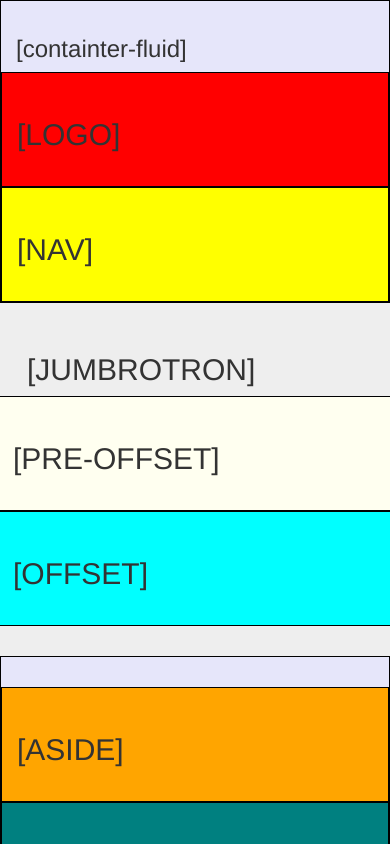
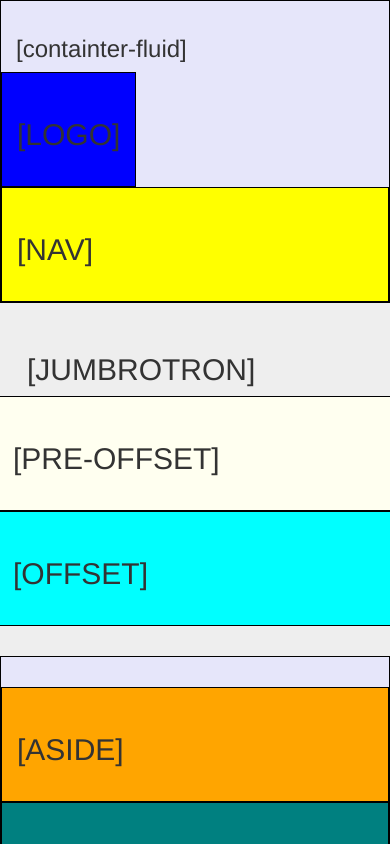
Before and after one commit to chibibibi/grid, a plain HTML site: page index.html in a window 390 px wide. Shown: the top 844 px of the page. Drawn offline with nearby package versions, Linux system fonts and the light colour scheme.

Commit message:
added media query

```diff
--- a/index.html
+++ b/index.html
@@ -4,6 +4,7 @@
   <meta charset="UTF-8">
   <meta name="viewport" content="width=device-width, initial-scale=1.0">
   <meta http-equiv="X-UA-Compatible" content="ie=edge">
+  <meta name="viewport" content="width=device-width, initial-scale=1.0">
   <title>Document</title>
   <link rel="stylesheet" href="styles/style.css">
   <link rel="stylesheet" href="styles/bootstrap.min.css">
@@ -12,7 +13,7 @@
   <div class="container-fluid outer">
     <h3>[containter-fluid]</h3>
     <div class="row">
-      <div class="col-md-3 logo">
+      <div class="col-md-3 logo style:"display:block">
         <h2>[LOGO]</h2>
       </div>
         <div class="col-md-9 navigation">
--- a/styles/style.css
+++ b/styles/style.css
@@ -7,6 +7,7 @@ body {
   background-color: red;
   border: 1px solid #000;
   padding: 25px;
+  display:inline-block;
 }
 
 .outer {
@@ -62,3 +63,9 @@ body {
   border: 1px solid #000;
   padding: 25px;
 }
+
+@media only screen and (max-width: 700px) {
+  .logo {
+    background-color:blue;
+  }
+}
```
